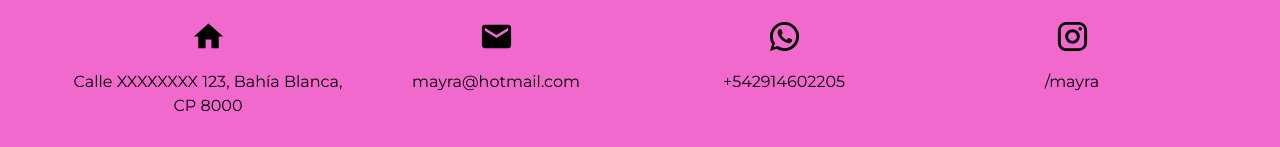
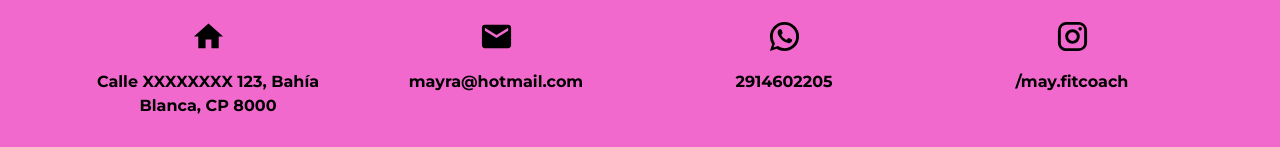
Before and after one commit to axelstele/my-gym, a Next.js app: page / in a window 1280 px wide. Shown: the part 3881-4028 px from the top of the page. Built offline with nearby package versions, Linux system fonts and the light colour scheme.

Commit message:
fix: contact details

```diff
--- a/app/(not-authenticated)/components/contact/index.tsx
+++ b/app/(not-authenticated)/components/contact/index.tsx
@@ -84,7 +84,7 @@ export function Contact() {
               onClick={() => handleClick(option.type)}
             >
               {option.icon}
-              <Typography textAlign={'center'}>
+              <Typography textAlign={'center'} fontWeight='bold'>
                 {option.text}
               </Typography>
             </StyledItemStack>
--- a/app/(not-authenticated)/components/contact/options.tsx
+++ b/app/(not-authenticated)/components/contact/options.tsx
@@ -20,13 +20,13 @@ export const options = [
   {
     id: 3,
     icon: <WhatsAppIcon fontSize='large' />,
-    text: phoneNumber,
+    text: phoneNumber.replace('+54', ''),
     type: 'whatsapp'
   },
   {
     id: 4,
     icon: <InstagramIcon fontSize='large' />,
-    text: '/mayra',
+    text: '/may.fitcoach',
     type: 'instagram'
   }
 ]
```
